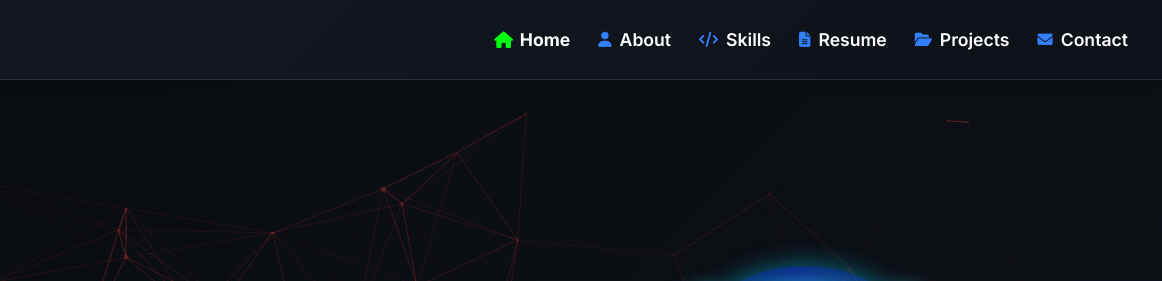
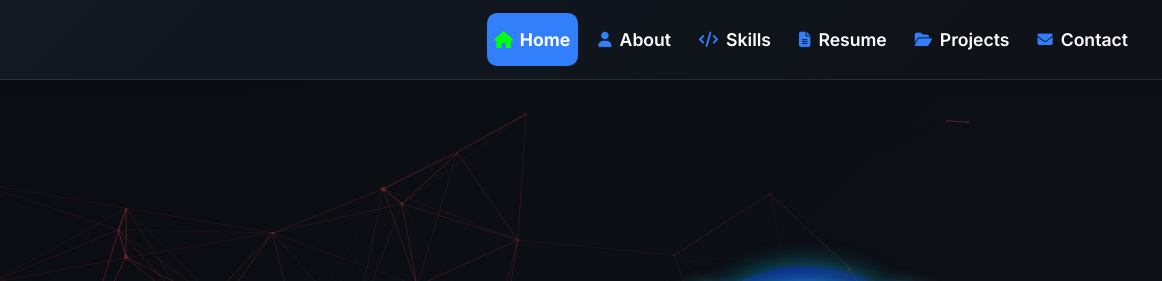
Before and after one commit to Ashley-Programmer/my_first_portfolio, a plain HTML site: page index.html in a window 1280 px wide. Shown: the top 281 px of the page, 118-1280 px from the left. Drawn offline with nearby package versions, Linux system fonts and the light colour scheme; animation ran at ten frames a second.

Commit message:
Active tab commit

```diff
--- a/style.css
+++ b/style.css
@@ -336,6 +336,7 @@ body {
 .nav-link.active {
   color: var(--accent-color);
   font-weight: 700;
+  background: var(--accent-color);
 }
 
 .nav-link.active i {
@@ -358,15 +359,18 @@ body {
   background: linear-gradient(90deg, var(--accent-color), var(--green));
   border-radius: 2px;
   transition: width 0.3s ease, transform 0.3s ease;
-  transform: translateX(-50%);
+  transform: translateX(-50%) scaleX(0);
+  transform-origin: center;
 }
 
 .nav-link.active::after {
   width: 70%;
+  transform: translateX(-50%) scaleX(1);
 }
 
 .nav-link:hover::after {
   width: 70%;
+  transform: translateX(-50%) scaleX(1);
 }
 
 .nav-link:focus {
```
